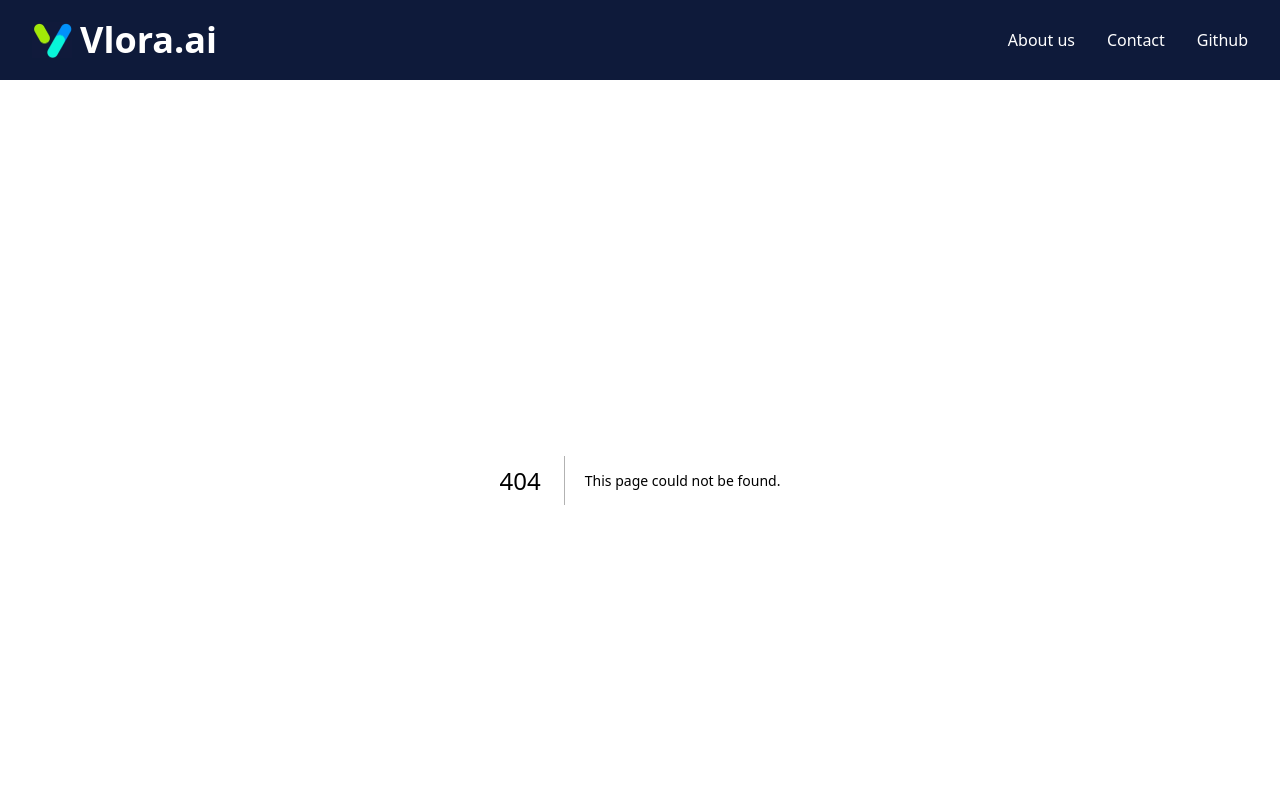
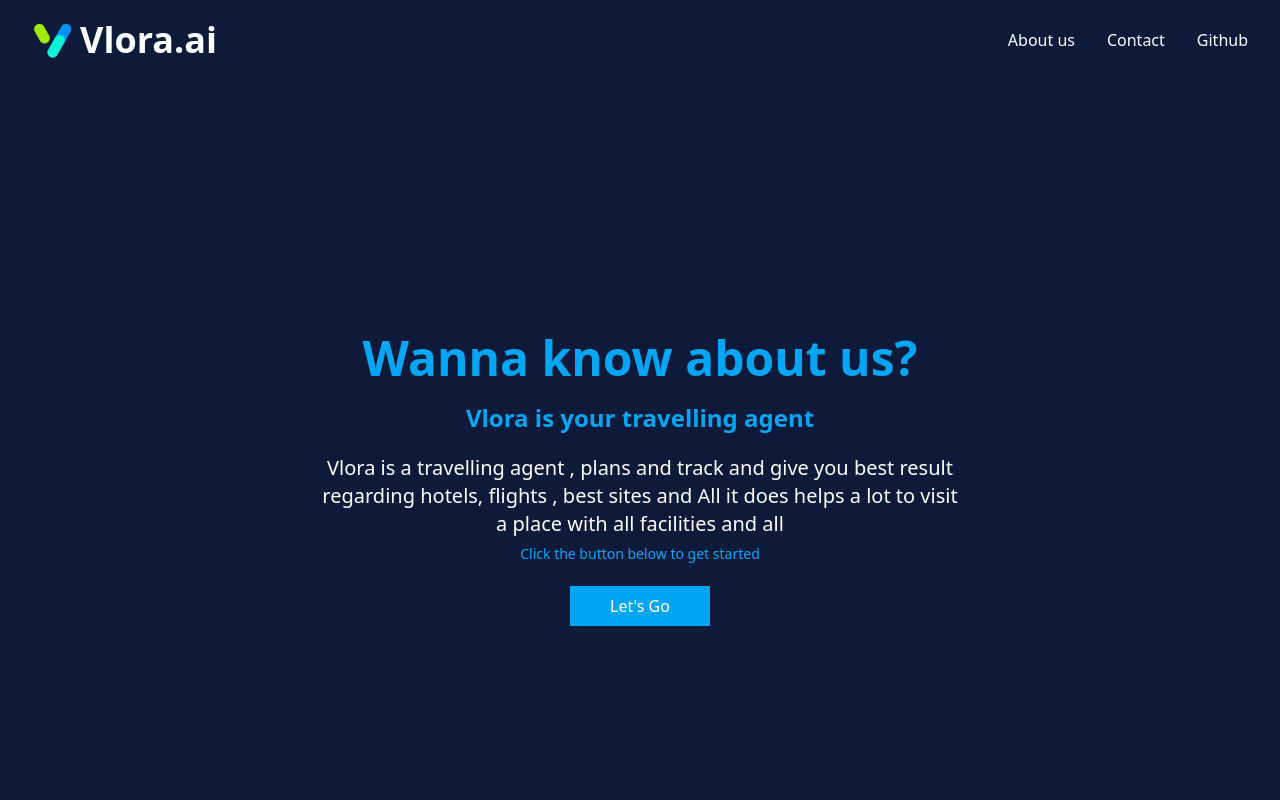
Before and after one commit to jenasuraj/Explora, a Next.js app: page /about in a window 1280 px wide. Before the commit this address had no page. Shown: the top 800 px of the page. Built offline with nearby package versions, Linux system fonts and the light colour scheme.

Commit message:
about page added

```diff
--- /dev/null
+++ b/app/about/layout.js
@@ -0,0 +1,16 @@
+import Details from "@/ui/Details";
+
+export const metadata = {
+  title: "Create Next App",
+  description: "Generated by create next app",
+};
+
+export default function RootLayout({ children }) {
+  return (
+    <html lang="en">
+      <body>
+        {children}
+      </body>
+    </html>
+  );
+}
--- /dev/null
+++ b/app/about/page.js
@@ -0,0 +1,11 @@
+import React from 'react'
+import About from '@/ui/About'
+const page = () => {
+  return (
+    <div>
+      <About/>
+    </div>
+  )
+}
+
+export default page
--- /dev/null
+++ b/app/contact/layout.js
@@ -0,0 +1,16 @@
+import Details from "@/ui/Details";
+
+export const metadata = {
+  title: "Create Next App",
+  description: "Generated by create next app",
+};
+
+export default function RootLayout({ children }) {
+  return (
+    <html lang="en">
+      <body>
+        {children}
+      </body>
+    </html>
+  );
+}
--- /dev/null
+++ b/app/contact/page.js
@@ -0,0 +1,11 @@
+import React from 'react'
+import Contact from '@/ui/Contact'
+const page = () => {
+  return (
+    <div>
+      <Contact/>
+    </div>
+  )
+}
+
+export default page
--- /dev/null
+++ b/ui/About.jsx
@@ -0,0 +1,18 @@
+import React from 'react'
+import Link from 'next/link'
+const About = () => {
+  return (
+    <div className='text-white min-h-screen bg-[#0E1A3A] flex flex-col justify-center items-center text-center gap-5'>
+     <p className='text-5xl font-bold text-sky-500'>Wanna know about us?</p>
+     <p className='text-2xl font-bold text-sky-500'>Vlora is your travelling agent</p>
+     <p className='w-1/2 h-auto text-xl '>Vlora is a travelling agent , plans and track and give you best result
+     regarding hotels, flights , best sites and All
+     it does helps a lot to visit a place with all facilities and all
+     <br />
+     <span className='text-sky-500 text-sm'>Click the button below to get started</span></p>
+     <Link href="/"><button className='bg-sky-500 h-auto text-white py-2 hover:bg-green-600 cursor-pointer px-10'>Let's Go</button></Link>
+    </div>
+  )
+}
+
+export default About
--- /dev/null
+++ b/ui/Contact.jsx
@@ -0,0 +1,12 @@
+import React from 'react'
+
+const Contact = () => {
+  return (
+    <div className='text-white min-h-screen bg-[#0E1A3A] flex flex-col justify-center items-center text-center gap-5'>
+     <p className='text-5xl font-bold text-sky- px-4 text-sky-400'><span className='text-red-700'>Sorry</span> we'll build a gateway to reach you soon</p>
+
+    </div>
+  )
+}
+
+export default Contact
--- a/ui/Navbar.jsx
+++ b/ui/Navbar.jsx
@@ -2,6 +2,7 @@
 import  { useState } from 'react'
 import logo from '@/public/myimg.png'
 import Image from 'next/image'
+import Link from 'next/link'
 
 const Navbar = () => {
   const [isSidebarOpen, setIsSidebarOpen] = useState(false)
@@ -23,16 +24,17 @@ const Navbar = () => {
             height={40}
             alt="Vlora.ai Logo"
           />
-          <div className='text-2xl md:text-4xl text-white font-semibold'>
+          <Link href="/"><div className='text-2xl md:text-4xl text-white font-semibold'>
             Vlora.ai
           </div>
+          </Link>
         </div>
 
         {/* Desktop Nav Links */}
         <div className='hidden md:flex text-white gap-8 font-medium'>
-          <div className='cursor-pointer'>About us</div>
-          <div className='cursor-pointer'>Contact</div>
-          <div className='cursor-pointer'>Github</div>
+          <Link href="/about"><div className='cursor-pointer'>About us</div></Link>
+          <Link href="/contact"><div className='cursor-pointer'>Contact</div></Link>
+         <Link href="https://github.com/jenasuraj/Ai-travel-app"><div className='cursor-pointer'>Github</div></Link>
         </div>
 
         {/* Hamburger Menu Button for Mobile */}
@@ -57,9 +59,9 @@ const Navbar = () => {
 
         {/* Sidebar Links */}
         <div className='flex flex-col items-start gap-6 p-6 text-xl'>
-          <div className='cursor-pointer' onClick={toggleSidebar}>About us</div>
-          <div className='cursor-pointer' onClick={toggleSidebar}>Contact</div>
-          <div className='cursor-pointer' onClick={toggleSidebar}>Github</div>
+        <Link href="/about"> <div className='cursor-pointer' onClick={toggleSidebar}>About us</div></Link>
+        <Link href="/contact"><div className='cursor-pointer' onClick={toggleSidebar}>Contact</div></Link>
+          <Link href="https://github.com/jenasuraj/Ai-travel-app"><div className='cursor-pointer' onClick={toggleSidebar}>Github</div></Link>
         </div>
       </div>
     </>
```
